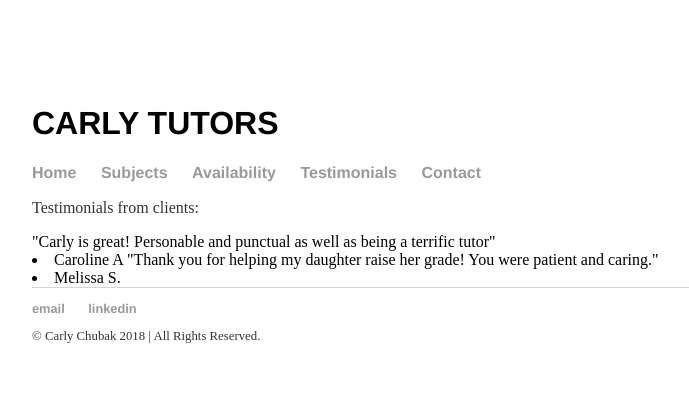
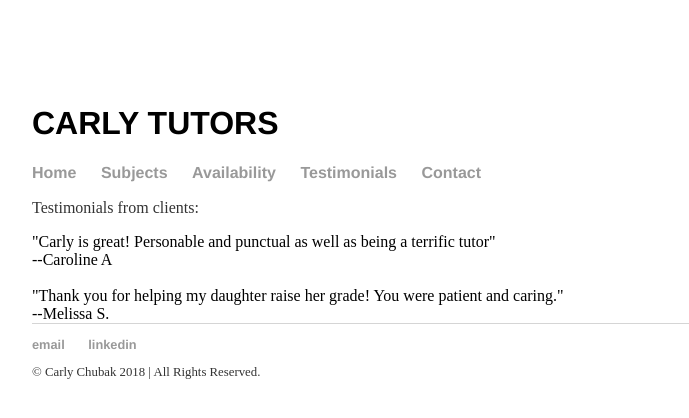
Before and after one commit to carlychubak/tutor, a Jekyll site: the page built from testimonials/index.html, in a window 1280 px wide. Shown: the top 418 px of the page, without its empty margins (258-947 px from the left). Built offline with Jekyll 4.4.1, drawn with Linux system fonts in a browser that asks for light colours.

```diff
--- a/testimonials/index.html
+++ b/testimonials/index.html
@@ -8,10 +8,10 @@ title: Carly Tutors
 	</p>
 
   "Carly is great! Personable and punctual as well as being a terrific tutor"<br>
-  <li>Caroline A
-
+ --Caroline A
+  <br><br>
   "Thank you for helping my daughter raise her grade! You were patient and caring."<br>
- <li> Melissa S.
+--Melissa S.
 	  <br>
 
 </div><!-- /.blurb -->
```
